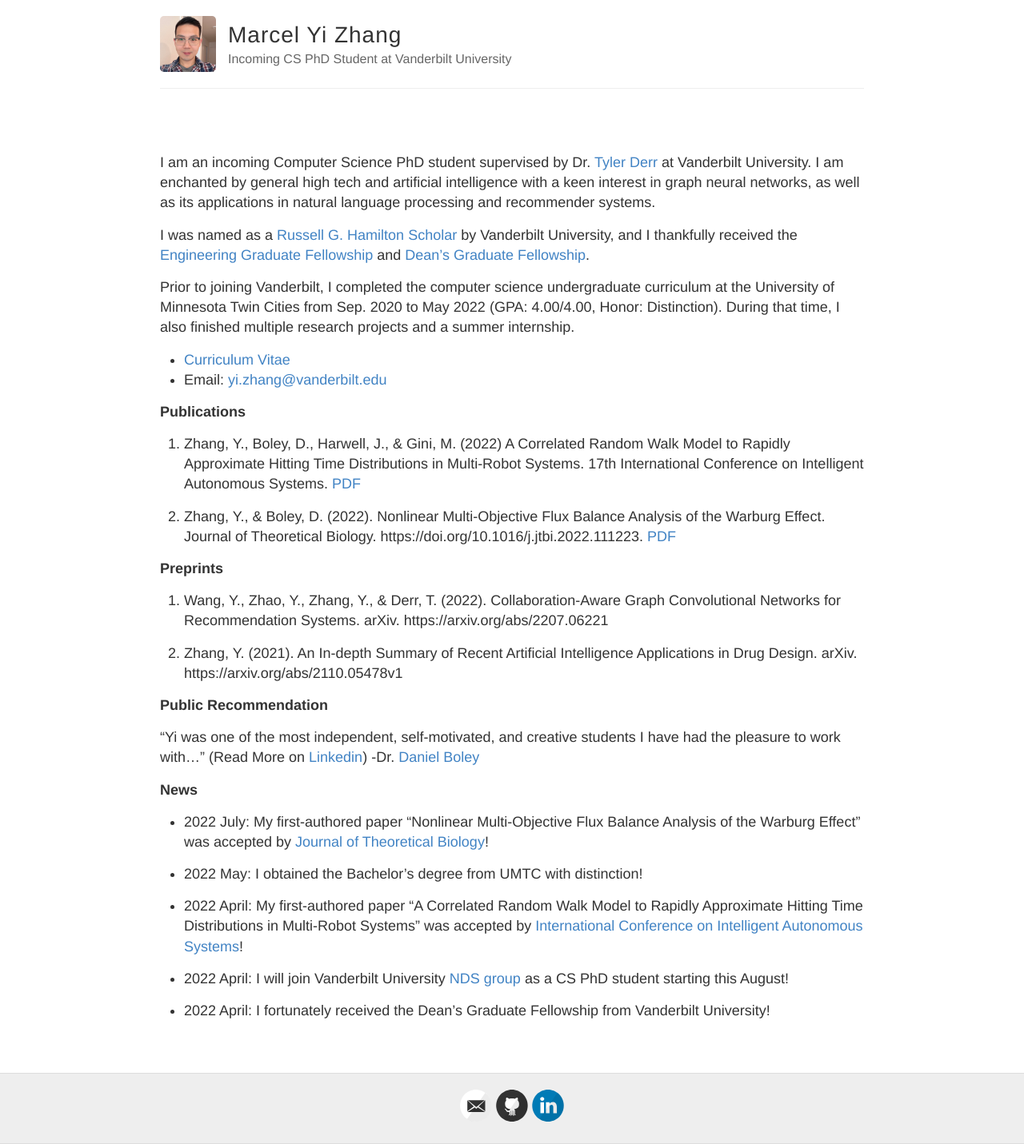
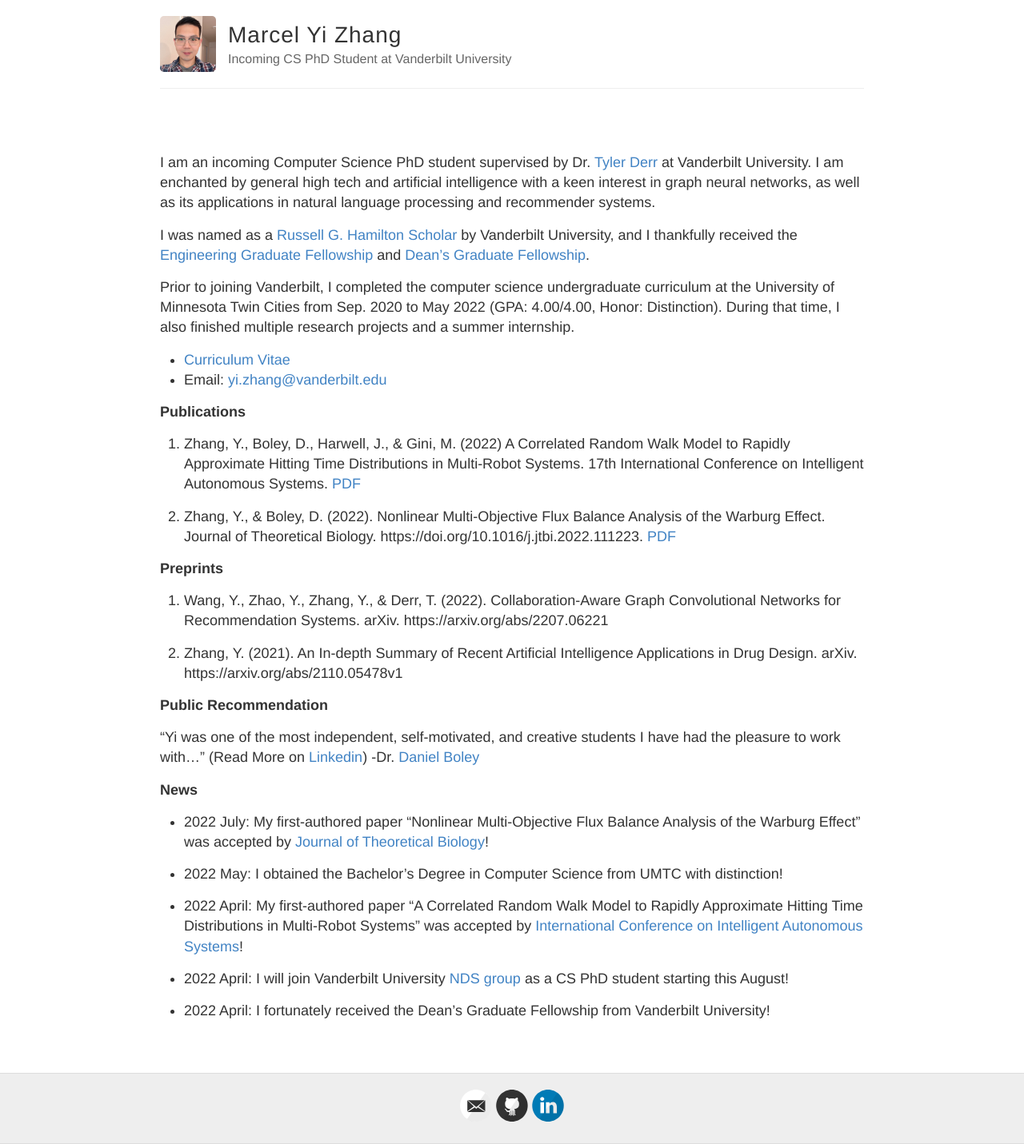
Before and after one commit to YiZhan2854/YiZhan2854.github.io, a Jekyll site: the page built from index.md, in a window 1280 px wide. Shown: the whole page at 80% size. Built offline with Jekyll 4.4.1, drawn with Linux system fonts in a browser that asks for light colours.

Commit message:
Update index.md

```diff
--- a/index.md
+++ b/index.md
@@ -33,7 +33,7 @@ Prior to joining Vanderbilt, I completed the computer science undergraduate curr
 
 - 2022 July: My first-authored paper "Nonlinear Multi-Objective Flux Balance Analysis of the Warburg Effect" was accepted by [Journal of Theoretical Biology](https://www.journals.elsevier.com/journal-of-theoretical-biology)!
 
-- 2022 May: I obtained the Bachelor's degree from UMTC with distinction!
+- 2022 May: I obtained the Bachelor's Degree in Computer Science from UMTC with distinction!
 
 - 2022 April: My first-authored paper "A Correlated Random Walk Model to Rapidly Approximate Hitting Time Distributions in Multi-Robot Systems" was accepted by [International Conference on Intelligent Autonomous Systems](https://www.ias-17.org/)!
 
```
